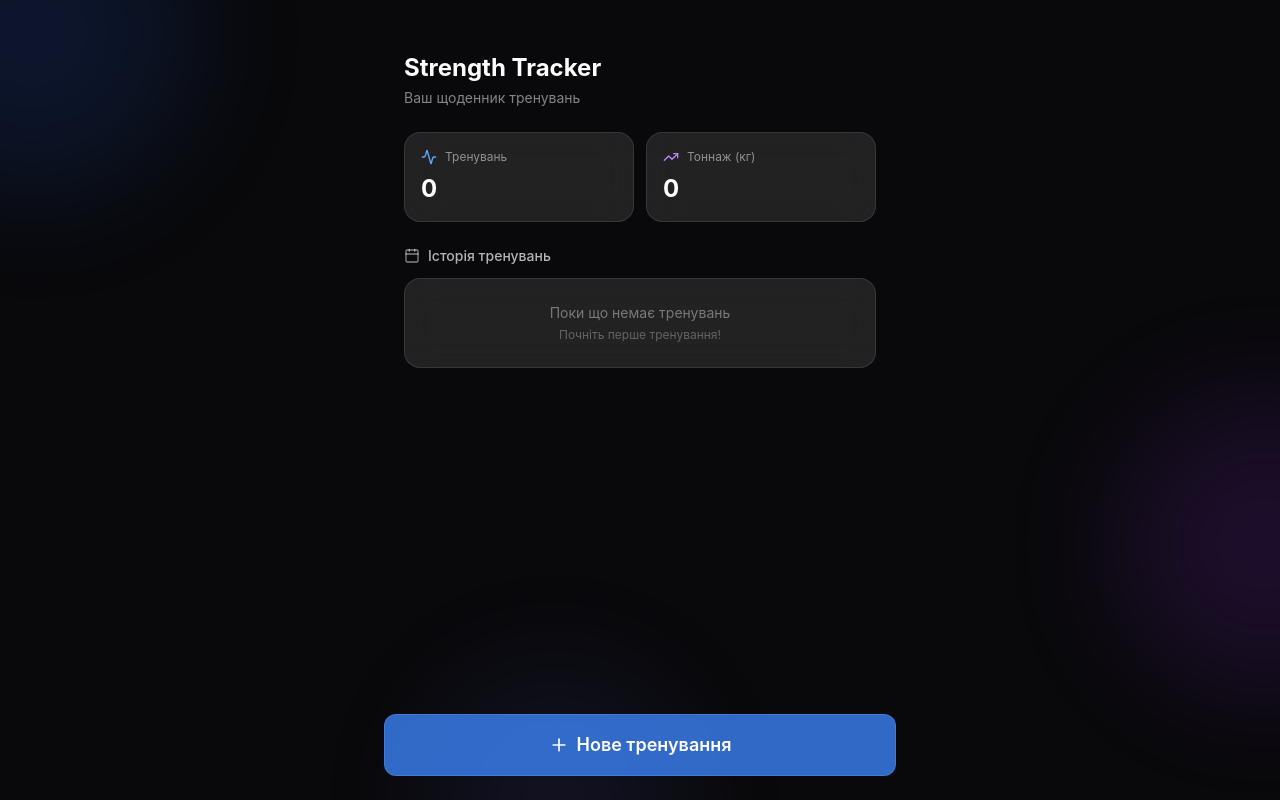
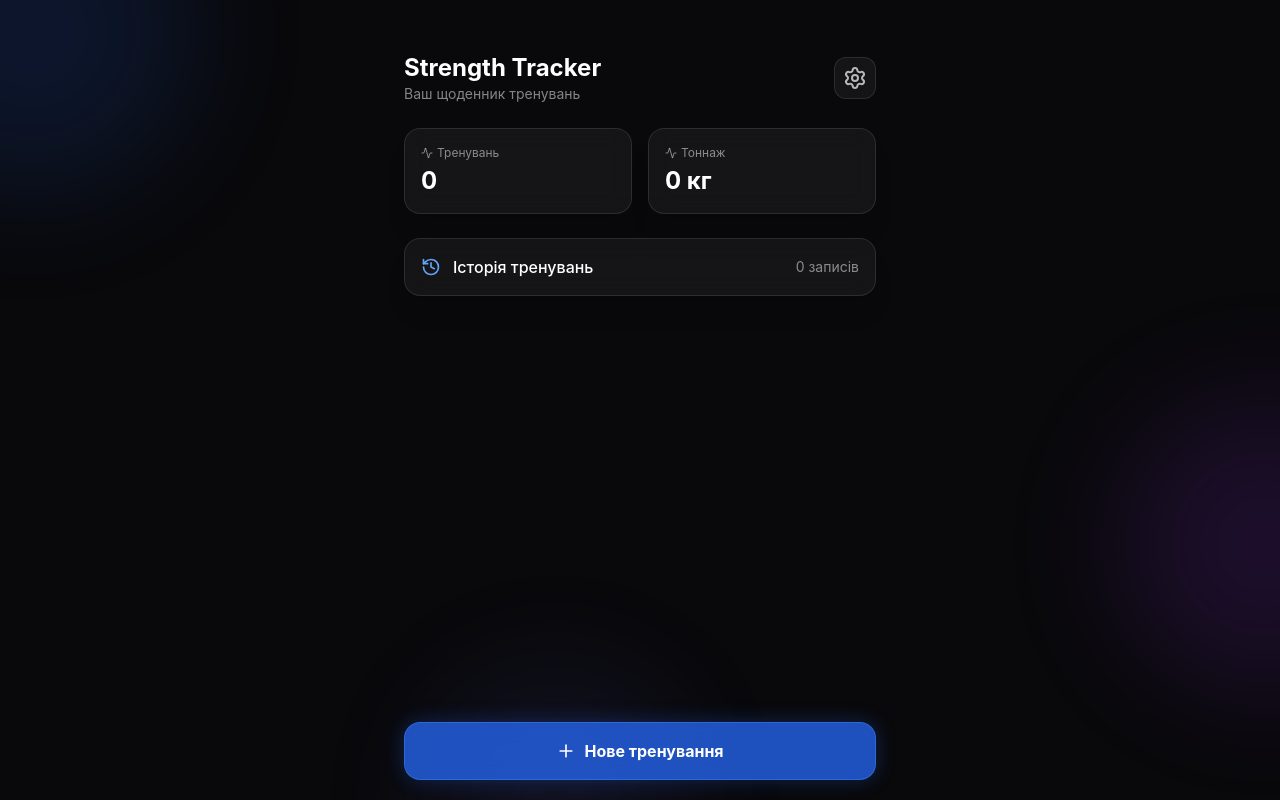
Before and after one commit to N0ikolai/FirApp, a React (Vite) app: page / in a window 1280 px wide. Built offline with nearby package versions, Linux system fonts and the light colour scheme.

Commit message:
feat: add button clear history

```diff
--- a/src/components/Dashboard.jsx
+++ b/src/components/Dashboard.jsx
@@ -1,85 +1,131 @@
-import React from 'react';
-import { Activity, TrendingUp, Calendar, Plus } from 'lucide-react';
-import { getStats, loadHistory } from '../utils/storage';
+import React, { useState } from 'react';
+import { Settings, Activity, Trash2, History, Plus, X } from 'lucide-react';
+import { getStats, clearAllData, loadHistory } from '../utils/storage';
 
 export default function Dashboard({ onNewWorkout }) {
-  const { totalWorkouts, totalTonnage } = getStats();
+  const stats = getStats();
   const history = loadHistory();
+  const [showSettings, setShowSettings] = useState(false);
+  const [showHistory, setShowHistory] = useState(false);
 
-  const formatDate = (isoString) => {
-    const date = new Date(isoString);
-    return date.toLocaleDateString('uk-UA', {
-      day: 'numeric',
-      month: 'short',
-      year: 'numeric',
-    });
+  const handleClearData = () => {
+    if (window.confirm('Ви впевнені, що хочете видалити всі дані? Цю дію неможливо скасувати.')) {
+      clearAllData();
+      window.location.reload();
+    }
   };
 
+  // Форматирование тоннажа
+  const displayTonnage = stats.totalTonnage >= 1000
+    ? (stats.totalTonnage / 1000).toFixed(1) + 'т'
+    : stats.totalTonnage + ' кг';
+
   return (
-    <div className="p-5 pb-24 max-w-lg mx-auto">
+    <div className="p-5 max-w-lg mx-auto min-h-dvh flex flex-col relative z-10">
       {/* Header */}
-      <div className="pt-8 pb-6">
-        <h1 className="text-2xl font-bold text-white">Strength Tracker</h1>
-        <p className="text-white/50 text-sm mt-1">Ваш щоденник тренувань</p>
+      <div className="pt-8 pb-6 flex items-center justify-between">
+        <div>
+          <h1 className="text-2xl font-bold text-white">Strength Tracker</h1>
+          <p className="text-white/50 text-sm">Ваш щоденник тренувань</p>
+        </div>
+        <button
+          onClick={() => setShowSettings(true)}
+          className="p-2 rounded-xl bg-white/5 backdrop-blur-md border border-white/10 hover:bg-white/10 transition-colors"
+        >
+          <Settings className="w-6 h-6 text-white/70" />
+        </button>
       </div>
 
-      {/* Stats */}
-      <div className="grid grid-cols-2 gap-3 mb-6">
-        <div className="glass-card p-4">
-          <div className="flex items-center gap-2 mb-2">
-            <Activity className="w-4 h-4 text-blue-400" />
-            <span className="text-xs text-white/50">Тренувань</span>
+      {/* Stats - GLASSMORPHISM */}
+      <div className="grid grid-cols-2 gap-4 mb-6">
+        <div className="bg-white/5 backdrop-blur-md border border-white/10 rounded-2xl p-4 shadow-xl">
+          <div className="text-white/50 text-xs mb-1 flex items-center gap-1">
+            <Activity className="w-3 h-3" /> Тренувань
           </div>
-          <p className="text-2xl font-bold text-white">{totalWorkouts}</p>
+          <div className="text-2xl font-bold text-white">{stats.totalWorkouts}</div>
         </div>
-        <div className="glass-card p-4">
-          <div className="flex items-center gap-2 mb-2">
-            <TrendingUp className="w-4 h-4 text-purple-400" />
-            <span className="text-xs text-white/50">Тоннаж (кг)</span>
+        <div className="bg-white/5 backdrop-blur-md border border-white/10 rounded-2xl p-4 shadow-xl">
+          <div className="text-white/50 text-xs mb-1 flex items-center gap-1">
+            <Activity className="w-3 h-3" /> Тоннаж
           </div>
-          <p className="text-2xl font-bold text-white">
-            {totalTonnage > 1000 ? `${(totalTonnage / 1000).toFixed(1)}т` : totalTonnage}
-          </p>
+          <div className="text-2xl font-bold text-white">{displayTonnage}</div>
         </div>
       </div>
 
-      {/* History */}
-      <div className="mb-6">
-        <div className="flex items-center gap-2 mb-3">
-          <Calendar className="w-4 h-4 text-white/50" />
-          <h2 className="text-sm font-medium text-white/70">Історія тренувань</h2>
+      {/* History Toggle Button */}
+      <button
+        onClick={() => setShowHistory(!showHistory)}
+        className={`w-full flex items-center justify-between p-4 mb-4 backdrop-blur-md border border-white/10 rounded-2xl shadow-xl transition-colors ${showHistory ? 'bg-white/10' : 'bg-white/5 hover:bg-white/10'}`}
+      >
+        <div className="flex items-center gap-3">
+          <History className="w-5 h-5 text-blue-400" />
+          <span className="text-white font-medium">Історія тренувань</span>
         </div>
+        <span className="text-white/50 text-sm">
+          {showHistory ? 'Сховати' : `${history.length} записів`}
+        </span>
+      </button>
 
-        {history.length === 0 ? (
-          <div className="glass-card p-6 text-center">
-            <p className="text-white/40 text-sm">Поки що немає тренувань</p>
-            <p className="text-white/30 text-xs mt-1">Почніть перше тренування!</p>
-          </div>
-        ) : (
-          <div className="space-y-2">
-            {history.slice(0, 10).map((entry) => (
-              <div key={entry.id} className="glass-card p-4 flex items-center justify-between">
+      {/* History List - GLASSMORPHISM */}
+      {showHistory && (
+        <div className="flex-1 overflow-y-auto mb-6 space-y-3 pb-24">
+          {history.length === 0 ? (
+            <div className="bg-white/5 backdrop-blur-md border border-white/10 rounded-2xl p-6 text-center shadow-xl">
+              <p className="text-white/40 text-sm">Історія порожня</p>
+            </div>
+          ) : (
+            history.map((session) => (
+              <div key={session.id} className="bg-white/5 backdrop-blur-md border border-white/10 rounded-2xl p-4 flex justify-between items-center shadow-xl hover:bg-white/10 transition-colors">
                 <div>
-                  <p className="text-white font-medium text-sm">{entry.group}</p>
-                  <p className="text-white/40 text-xs">{formatDate(entry.date)}</p>
+                  <div className="text-white font-medium text-sm">{session.group}</div>
+                  <div className="text-white/40 text-xs mt-1">
+                    {new Date(session.date).toLocaleDateString('uk-UA', { day: 'numeric', month: 'short', year: 'numeric' })}
+                  </div>
                 </div>
                 <div className="text-right">
-                  <p className="text-white/70 text-sm">{entry.tonnage} кг</p>
-                  <p className="text-white/40 text-xs">{entry.exerciseCount} вправ</p>
+                  <div className="text-white font-bold text-sm">{session.tonnage} кг</div>
+                  <div className="text-white/40 text-xs mt-1">{session.exerciseCount} вправ</div>
                 </div>
               </div>
-            ))}
-          </div>
-        )}
+            ))
+          )}
+        </div>
+      )}
+
+      {/* Spacer to push start button to bottom if history is closed */}
+      {!showHistory && <div className="flex-1" />}
+
+      {/* Start Button - GLASSMORPHISM */}
+      <div className={`${showHistory ? 'fixed bottom-5 left-5 right-5 max-w-lg mx-auto z-20' : ''}`}>
+        <button
+          onClick={onNewWorkout}
+          className="w-full py-4 bg-blue-600/80 hover:bg-blue-600 backdrop-blur-md border border-blue-500/50 text-white font-bold rounded-2xl shadow-[0_0_20px_rgba(37,99,235,0.3)] transition-all flex items-center justify-center gap-2"
+        >
+          <Plus className="w-5 h-5" /> Нове тренування
+        </button>
       </div>
 
-      {/* New Workout Button */}
-      <div className="fixed bottom-6 left-5 right-5 max-w-lg mx-auto">
-        <button onClick={onNewWorkout} className="glass-button-primary flex items-center justify-center gap-2">
-          <Plus className="w-5 h-5" />
-          Нове тренування
-        </button>
-      </div>
+      {/* Settings Modal */}
+      {showSettings && (
+        <div className="fixed inset-0 z-50 flex items-center justify-center p-5 bg-black/60 backdrop-blur-sm">
+          <div className="bg-zinc-900/90 backdrop-blur-xl border border-white/10 rounded-3xl p-6 w-full max-w-sm shadow-2xl">
+            <div className="flex justify-between items-center mb-6">
+              <h2 className="text-xl font-bold text-white">Налаштування</h2>
+              <button onClick={() => setShowSettings(false)} className="p-2 bg-white/5 rounded-xl hover:bg-white/10 transition-colors">
+                <X className="w-5 h-5 text-white/70" />
+              </button>
+            </div>
+
+            <button
+              onClick={handleClearData}
+              className="w-full flex items-center justify-center gap-2 p-4 bg-red-500/10 border border-red-500/20 text-red-500 font-medium rounded-xl hover:bg-red-500/20 transition-colors"
+            >
+              <Trash2 className="w-5 h-5" />
+              Скинути всі дані
+            </button>
+          </div>
+        </div>
+      )}
     </div>
   );
 }
--- a/src/utils/storage.js
+++ b/src/utils/storage.js
@@ -49,3 +49,7 @@ export function getStats() {
   const totalTonnage = history.reduce((sum, entry) => sum + (entry.tonnage || 0), 0);
   return { totalWorkouts, totalTonnage };
 }
+
+export function clearAllData() {
+  localStorage.clear();
+}
```
